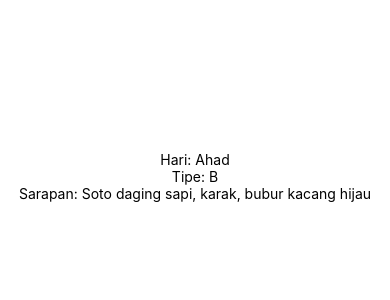
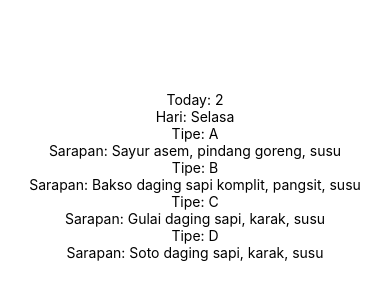
Before and after one commit to miftahafina/makan-apa, a React Native app: screen / in a window 390 px wide. Shown: the part 246-546 px from the top of the page. Built offline with nearby package versions, Linux system fonts and the light colour scheme.

Commit message:
Preview data

```diff
--- a/App.js
+++ b/App.js
@@ -3,8 +3,11 @@ import { StyleSheet, Text, View, AppRegistry } from 'react-native';
 
 export default class App extends React.Component {
   state = {
+    today: new Date().getDay(),
+
     schedule: [
       {
+        id  : 0,
         day : 'Ahad',
         type: [
           {
@@ -43,6 +46,7 @@ export default class App extends React.Component {
       },
 
       {
+        id  : 1,
         day : 'Senin',
         type: [
           {
@@ -81,6 +85,7 @@ export default class App extends React.Component {
       },
 
       {
+        id  : 2,
         day : 'Selasa',
         type: [
           {
@@ -119,6 +124,7 @@ export default class App extends React.Component {
       },
 
       {
+        id  : 3,
         day : 'Rabu',
         type: [
           {
@@ -157,6 +163,7 @@ export default class App extends React.Component {
       },
 
       {
+        id  : 4,
         day : 'Kamis',
         type: [
           {
@@ -195,6 +202,7 @@ export default class App extends React.Component {
       },
 
       {
+        id  : 5,
         day : 'Jum\'at',
         type: [
           {
@@ -233,6 +241,7 @@ export default class App extends React.Component {
       },
 
       {
+        id  : 6,
         day : 'Sabtu',
         type: [
           {
@@ -273,11 +282,23 @@ export default class App extends React.Component {
   }
 
   render() {
+    const { today, schedule } = this.state;
+
     return (
       <View style={styles.container}>
-        <Text>Hari: {this.state.schedule[0].day}</Text>
-        <Text>Tipe: {this.state.schedule[0].type[1].name}</Text>
-        <Text>Sarapan: {this.state.schedule[0].type[1].menu.lunch}</Text>
+        <Text>Today: {today}</Text>
+        <Text>Hari: { schedule[today].day }</Text>
+        <Text>Tipe: { schedule[today].type[0].name }</Text>
+        <Text>Sarapan: { schedule[today].type[0].menu.lunch }</Text>
+
+        <Text>Tipe: { schedule[today].type[1].name }</Text>
+        <Text>Sarapan: { schedule[today].type[1].menu.lunch }</Text>
+
+        <Text>Tipe: { schedule[today].type[2].name }</Text>
+        <Text>Sarapan: { schedule[today].type[2].menu.lunch }</Text>
+
+        <Text>Tipe: { schedule[today].type[3].name }</Text>
+        <Text>Sarapan: { schedule[today].type[3].menu.lunch }</Text>
       </View>
     );
   }
```
